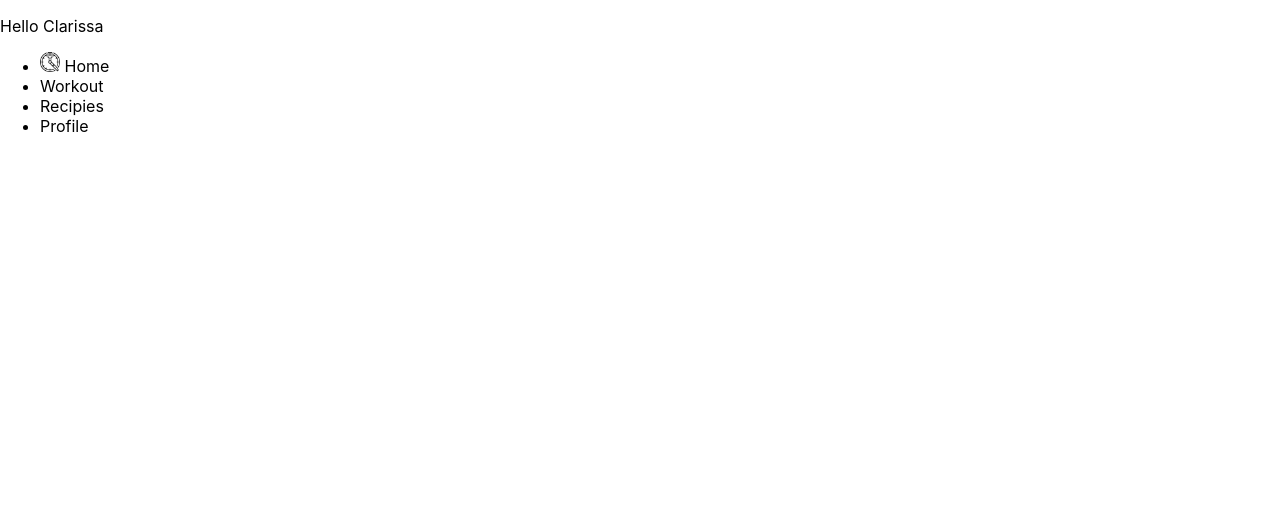
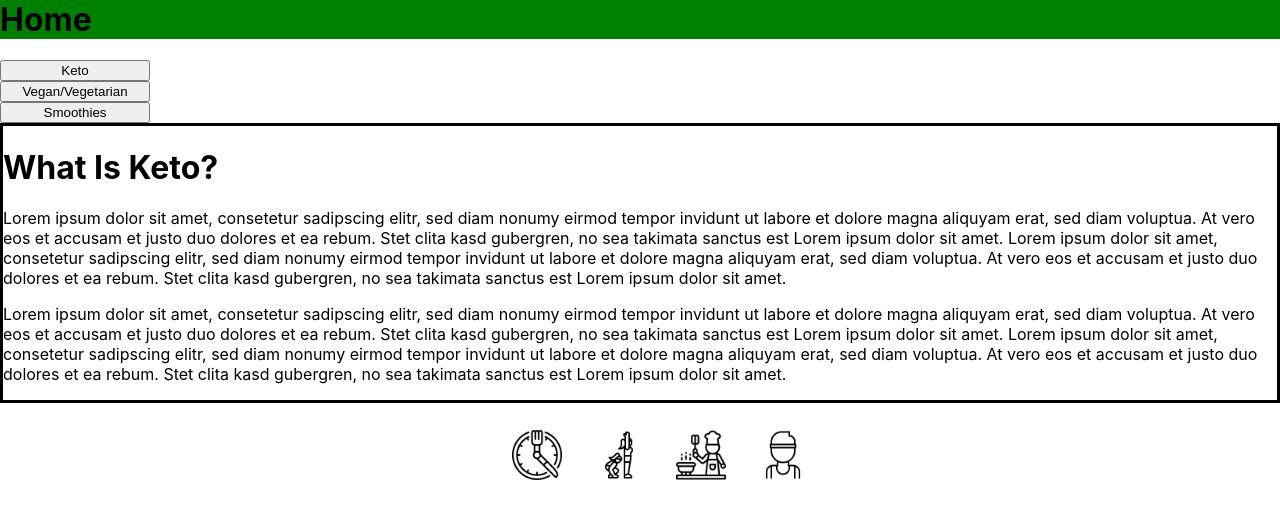
Before and after one commit to asenso-clarissa/Healthgoals, a React (Create React App) app in the folder goals/: page / in a window 1280 px wide. Shown: the top 518 px of the page. Built offline with nearby package versions, Linux system fonts and the light colour scheme.

Commit message:
Raw layout

```diff
--- a/goals/package.json
+++ b/goals/package.json
@@ -6,9 +6,13 @@
     "@testing-library/jest-dom": "^5.11.6",
     "@testing-library/react": "^11.2.2",
     "@testing-library/user-event": "^12.2.2",
+    "components": "^0.1.0",
     "react": "^17.0.1",
     "react-dom": "^17.0.1",
+    "react-router-dom": "^5.2.0",
     "react-scripts": "4.0.1",
+    "styled": "^1.0.0",
+    "styled-components": "^5.2.1",
     "web-vitals": "^0.2.4"
   },
   "scripts": {
--- a/goals/src/App.js
+++ b/goals/src/App.js
@@ -1,9 +1,27 @@
-import Navbar from './Components/Navbar';
+import StyledNavbar from './Components/Navbar';
+import KetoStyled from './Components/Keto';
+import Header from './Components/Header';
+import RecipeButtons from './Components/RecipeButton';
+import { BrowserRouter as Router } from 'react-router-dom';
+
+
 function App() {
   return (
     <div className="App">
-      <p>Hello Clarissa</p>
-      <Navbar/>
+
+      <Header />
+      <Router>
+      <RecipeButtons/>
+      </Router>
+
+      <Router>
+      <KetoStyled/>
+      </Router>
+
+      <Router>
+      <StyledNavbar/>
+      </Router>
+
     </div>
   );
 }
--- /dev/null
+++ b/goals/src/Components/Header.js
@@ -0,0 +1,18 @@
+import React from 'react'
+import styled from 'styled-components/macro'
+
+export default function Headeline() {
+    return (
+        <div>
+           <Header>Home</Header>
+        </div>
+    )
+}
+
+const Header = styled.h1 `
+
+background-color: green;
+align-items: center;
+margin-top: 0;
+
+`
--- /dev/null
+++ b/goals/src/Components/Keto.js
@@ -0,0 +1,39 @@
+import React from 'react';
+import styled from 'styled-components/macro';
+
+
+export default function Keto() {
+    return (
+        <KetoStyled>
+            <p> <h1>What Is Keto?</h1>
+            Lorem ipsum dolor sit amet, consetetur sadipscing elitr,
+            sed diam nonumy eirmod tempor invidunt ut labore et dolore
+            magna aliquyam erat, sed diam voluptua. At vero eos et accusam
+            et justo duo dolores et ea rebum. Stet clita kasd gubergren, no
+            sea takimata sanctus est Lorem ipsum dolor sit amet. Lorem ipsum dolor
+            sit amet, consetetur sadipscing elitr, sed diam nonumy eirmod tempor
+            invidunt ut labore et dolore magna aliquyam erat, sed diam voluptua.
+            At vero eos et accusam et justo duo dolores et ea rebum. Stet clita
+            kasd gubergren, no sea takimata sanctus est Lorem ipsum dolor sit amet.
+            </p>
+           <div>
+            <p>
+            Lorem ipsum dolor sit amet, consetetur sadipscing elitr,
+            sed diam nonumy eirmod tempor invidunt ut labore et dolore
+            magna aliquyam erat, sed diam voluptua. At vero eos et accusam
+            et justo duo dolores et ea rebum. Stet clita kasd gubergren, no
+            sea takimata sanctus est Lorem ipsum dolor sit amet. Lorem ipsum dolor
+            sit amet, consetetur sadipscing elitr, sed diam nonumy eirmod tempor
+            invidunt ut labore et dolore magna aliquyam erat, sed diam voluptua.
+            At vero eos et accusam et justo duo dolores et ea rebum. Stet clita
+            kasd gubergren, no sea takimata sanctus est Lorem ipsum dolor sit amet.
+            </p>
+           </div>
+        </KetoStyled>
+    )
+}
+
+
+const KetoStyled = styled.div`
+border-style: solid;
+`
--- a/goals/src/Components/Navbar.js
+++ b/goals/src/Components/Navbar.js
@@ -1,21 +1,68 @@
 import React from "react";
 import homeIcon from '../img/home.png'
+import workoutIcon from '../img/workout.png'
+import recipiesIcon from '../img/kochen.png'
+import profileIcon from '../img/profile.png'
+import styled from 'styled-components/macro'
+//import { BrowserRouter as Switch, Route } from 'react-router-dom';
 
 function Navbar() {
   return (
     <div>
-      <footer>
+      <StyledNavbar>
         <ul>
           <li>
-            <img src={homeIcon} alt="Homeicon" style={{width: '20px'}} /> Home
+              <button>
+                <img src={homeIcon} alt="homeIcon" style={{width: '50px'}} />
+            </button>
           </li>
-          <li>Workout</li>
-          <li>Recipies</li>
-          <li>Profile</li>
+
+          <li>
+            <button>
+                <img src={workoutIcon} alt="workoutIcon" style={{width: '50px'}} />
+            </button>
+        </li>
+
+          <li>
+              <button>
+          <img src={recipiesIcon} alt="recipiesIcon" style={{width: '50px'}} />
+         </button>
+         </li>
+          <li> <button>
+          <img src={profileIcon} alt="profieleIcon" style={{width: '50px'}} />
+         </button> </li>
         </ul>
-      </footer>
+      </StyledNavbar>
     </div>
   );
 }
 
 export default Navbar;
+
+const StyledNavbar = styled.div`
+    display: fixed;
+    justify-content: center;
+    flex-direction: row;
+    margin: 0;
+
+
+
+    ul { display: flex;
+        list-style: none;
+
+    }
+    li{
+
+        justify-content: space between;
+        padding: 10px;
+    }
+
+    button{
+        border: none;
+        background-color: white;
+    }
+
+
+
+
+`
--- /dev/null
+++ b/goals/src/Components/RecipeButton.js
@@ -0,0 +1,24 @@
+import React from 'react'
+import styled from 'styled-components/macro'
+
+export default function RecipeButton() {
+    return (
+        <div>
+            <RecipeButtons>
+            <button>Keto</button>
+            <button>Vegan/Vegetarian</button>
+            <button>Smoothies</button>
+            </RecipeButtons>
+        </div>
+    )
+}
+
+
+const RecipeButtons = styled.div `
+
+    display: flex;
+    justify-content: space-between; center;
+    flex-direction: column;
+    margin: 0;
+    width: 150px
+`
```
Also changed, not shown: goals/src/Components/Home.js (added, +9 -0 lines), goals/src/Components/Workout.js (added, +9 -0 lines), 2 other files (tests, documents, lock files or other folders).
